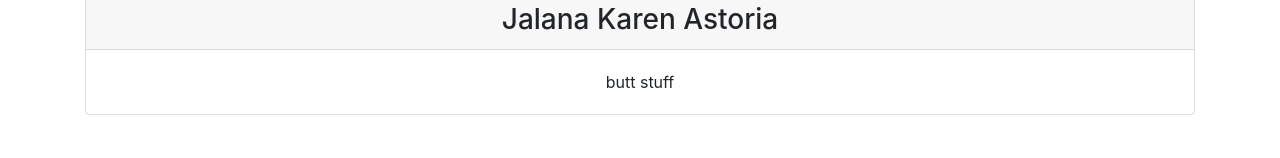
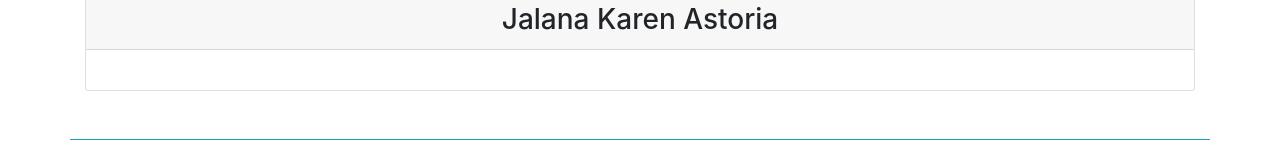
Before and after one commit to shrwnwilliams/sherwin-react-portfolio, a React (Create React App) app: page / in a window 1280 px wide. Shown: the part 1758-1916 px from the top of the page. Built offline with nearby package versions, Linux system fonts and the light colour scheme; a web font is replaced by a local one.

Commit message:
redestructured DnD params

```diff
--- a/src/components/DnDCard.js
+++ b/src/components/DnDCard.js
@@ -1,12 +1,12 @@
 import React from "react";
 
-function DndCard(params) {
+function DndCard({name, img, id, story}) {
   return (
     <div className="card">
-      <img className="card-img-top img-thumbnail" src={params.img} alt={params.name} />
-      <div className="card-header h3">{params.name}</div>
+      <img className="card-img-top img-thumbnail" src={img} alt={name} />
+      <div className="card-header h3">{name}</div>
       <div className="card-body">
-      <p className="card-text">{params.info}butt stuff</p>
+      <p className="card-text">{story}</p>
       </div>
     </div>
   );
--- a/src/info/favoriteChar.json
+++ b/src/info/favoriteChar.json
@@ -5,8 +5,6 @@
     "img": "https://i.imgur.com/ZRyaHZN.png",
     "img2": "https://i.imgur.com/0tq5Yum.png",
     "story": "'Danger is my middle name; but I spell it Karen.' Jalana was my very first character, a Human Battle Master Fighter. One day, a new party member, Prospera, joined us as we were tasked with killing a Bheur Hag. The guild that we accepted the quest from asked us to keep Prospera safe, as this was her first quest. Throughout the fight with the hag, the party kept Prospera safe, right up until the end. The Bheur Hag cast Ice Storm and caught three of us in its radius, Prospera included. I dove onto her and protected her from the Ice Storm, dying in the process, but completely keeping her completely safe throughout the fight. After returning the town, the party scrambled to find someone to revive me. The first person they found had access to the Reincarnation spell, and Jalana was reincarnated as a Purple Dragonborn."
-
-
   },
   {
     "id": 2,
```
